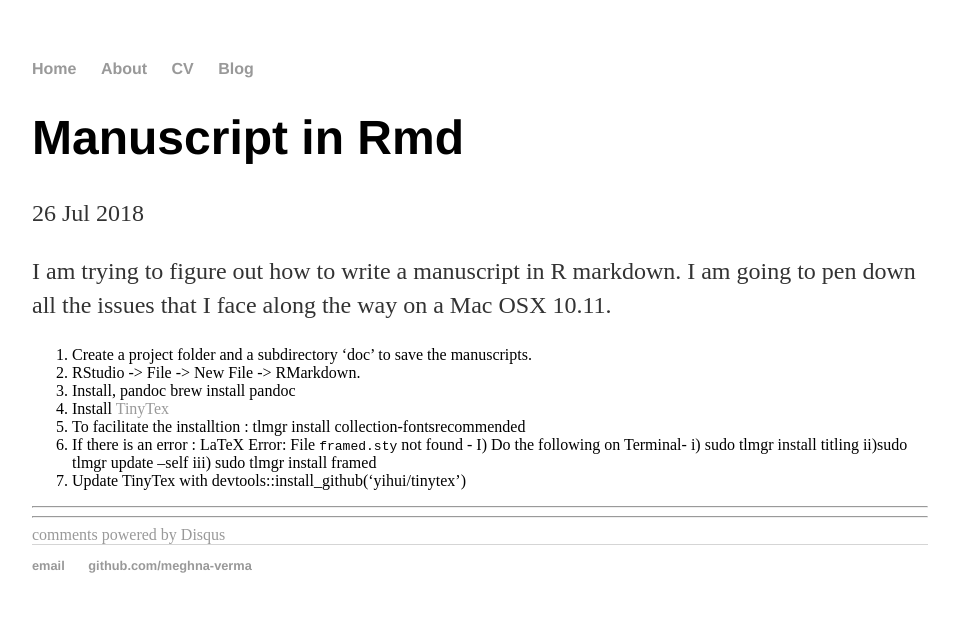
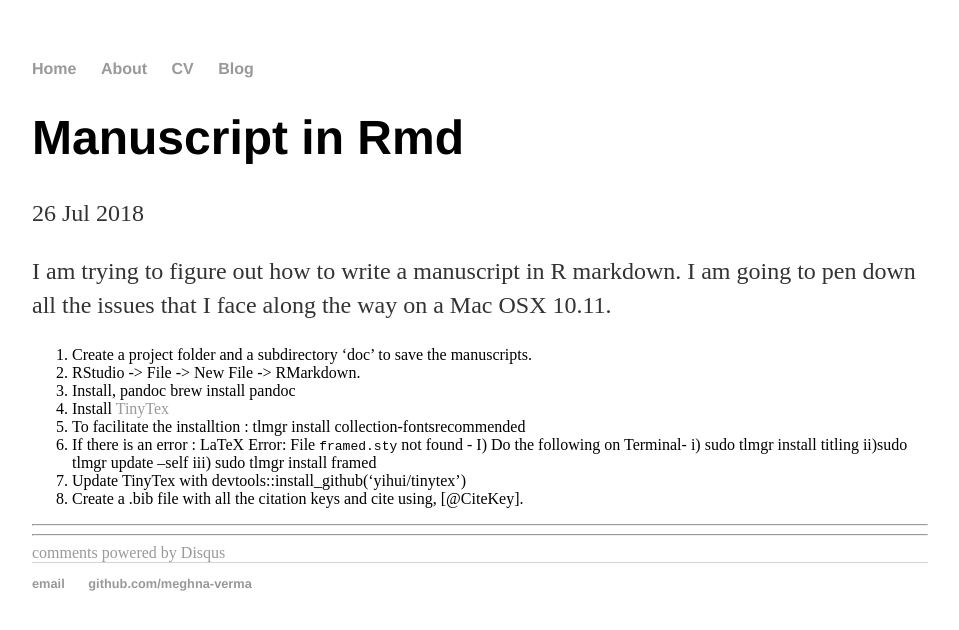
Before and after one commit to meghna-verma/meghna-verma.github.io, a Jekyll site: the page built from _posts/2018-07-26-Writing-manuscript-in-Rmd.md, in a window 1280 px wide. Shown: the top 630 px of the page, without its empty margins (160-1119 px from the left). Built offline with Jekyll 4.4.1, drawn with Linux system fonts in a browser that asks for light colours; comment, search, counter and statistics services are not loaded.

Commit message:
Update 2018-07-26-Writing-manuscript-in-Rmd.md

```diff
--- a/_posts/2018-07-26-Writing-manuscript-in-Rmd.md
+++ b/_posts/2018-07-26-Writing-manuscript-in-Rmd.md
@@ -15,3 +15,4 @@ i) sudo tlmgr install titling
 ii)sudo tlmgr update --self
 iii) sudo tlmgr install framed
 7. Update TinyTex with devtools::install_github('yihui/tinytex')
+8. Create a .bib file with all the citation keys and cite using, [@CiteKey].
```
